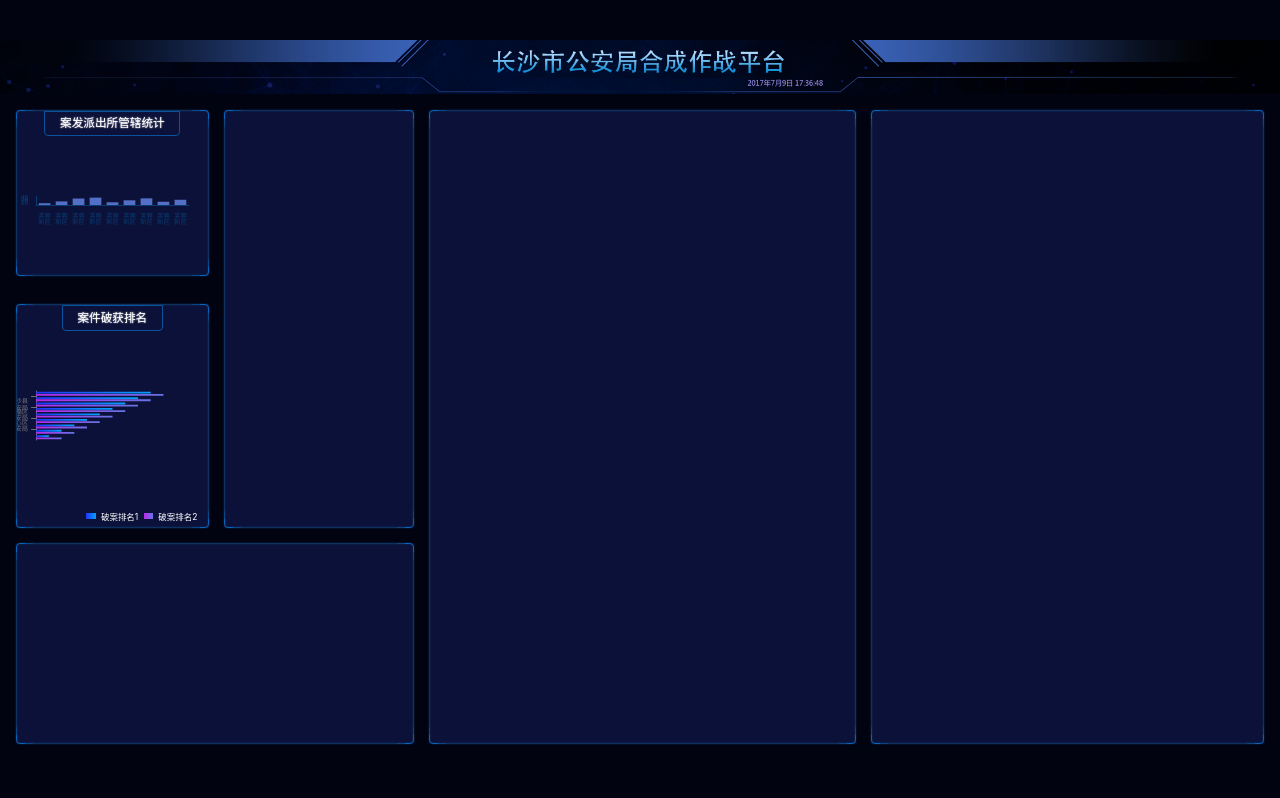
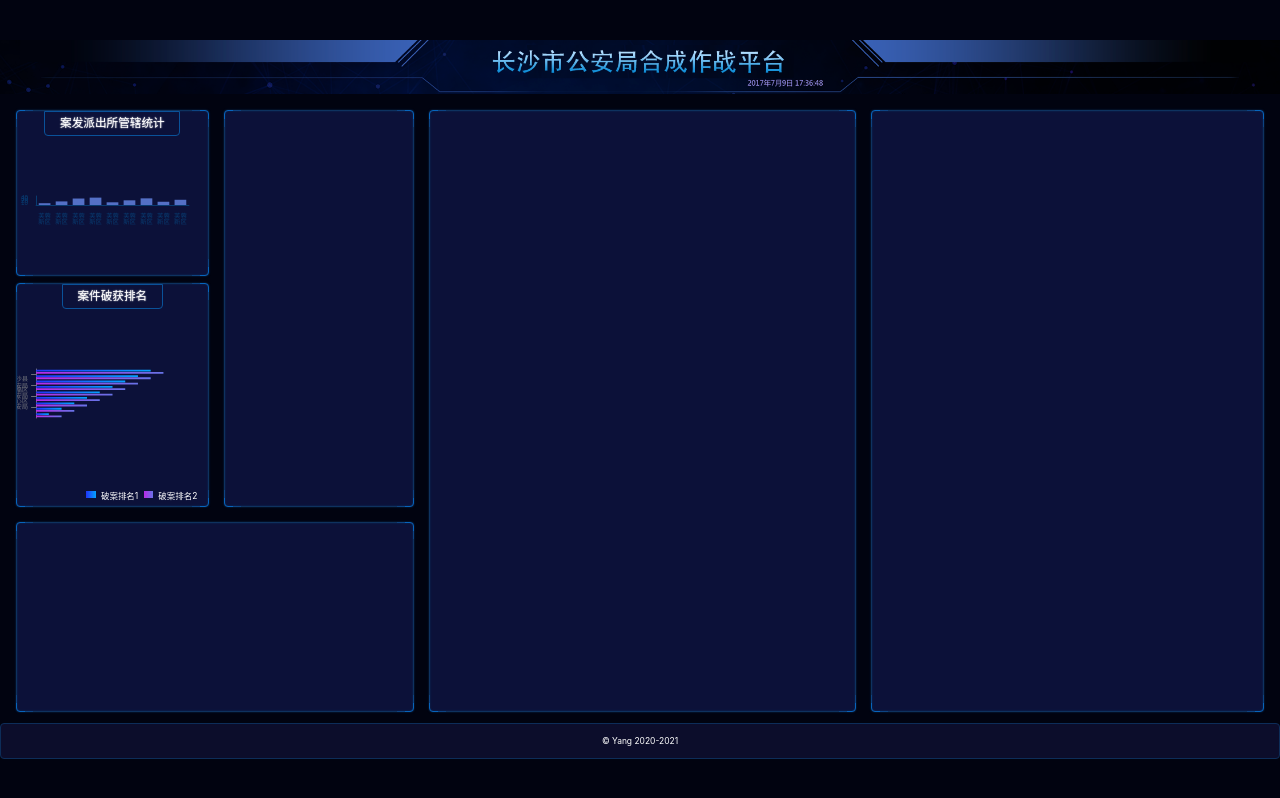
Before and after one commit to wuyangqin/visual-data, a React (Vite) app: page / in a window 1280 px wide. Built offline with nearby package versions, Linux system fonts and the light colour scheme.

Commit message:
制作footer

```diff
--- a/index.html
+++ b/index.html
@@ -21,7 +21,7 @@
 <body>
 <div id="root"></div>
 <script>
-  root.style.width = pageWidth + 'px'
+  // root.style.width = pageWidth + 'px'
   root.style.height = pageHeight + 'px'
   root.style.marginTop =( clientHeight - pageHeight)/2 + 'px'
 </script>
--- a/src/pages/home.scss
+++ b/src/pages/home.scss
@@ -8,18 +8,33 @@
   color: white;
   font-size: px(16);
   > header {
+    margin: 0 auto;
+    width: px(2420);
     height: px(102);
     background-size: cover;
+  }
+  > footer {
+    height: px(68);
+    border: 1px solid #0d2d59;
+    margin: px(20) 0 1px;
+    border-radius: 4px;
+    background: #0c0d2b;
+    display: flex;
+    align-items: center;
+    justify-content: center;
   }
   > main {
     flex: 1;
     display: grid;
+    margin: 0 auto;
+    width: px(2420);
     grid-template:
       "box1 box2 box4 box5" 755fr
       "box3 box3 box4 box5" 363fr / 366fr 361fr 811fr 747fr;
     grid-column-gap: px(28);
     grid-row-gap: px(28);
     padding: px(30);
+    padding-bottom: 0;
     > section {
       text-align: center;
     }
--- a/src/pages/home.tsx
+++ b/src/pages/home.tsx
@@ -5,6 +5,7 @@
 import {Chart2} from "../components/chart-2";
 
 export const Home = () => {
+    const year = new Date().getFullYear();
     return (
         <div className="home">
             <header style={{backgroundImage: `url(${headerBg})`}}></header>
@@ -19,6 +20,9 @@
                 <section className="section4 bordered"></section>
                 <section className="section5 bordered"></section>
             </main>
+            <footer>
+                &copy; Yang 2020-{year}
+            </footer>
         </div>
     );
 };
```
